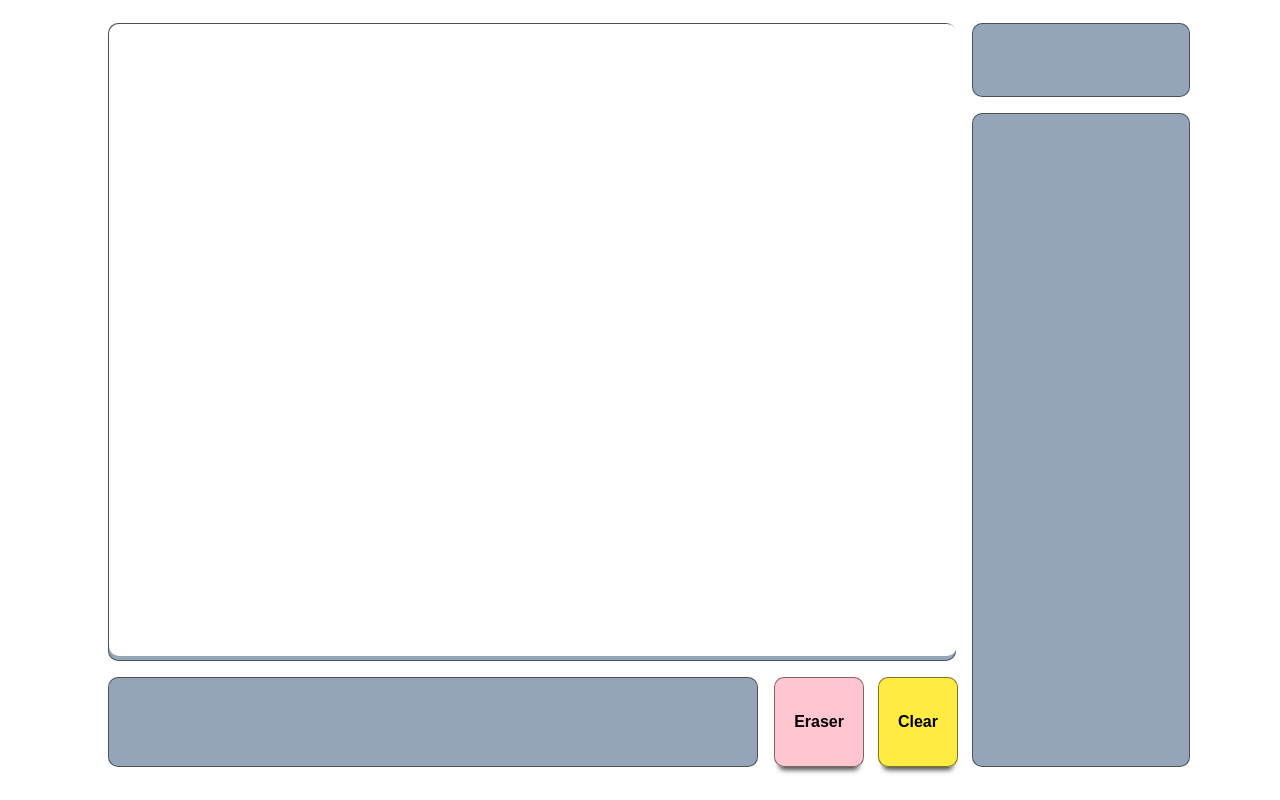
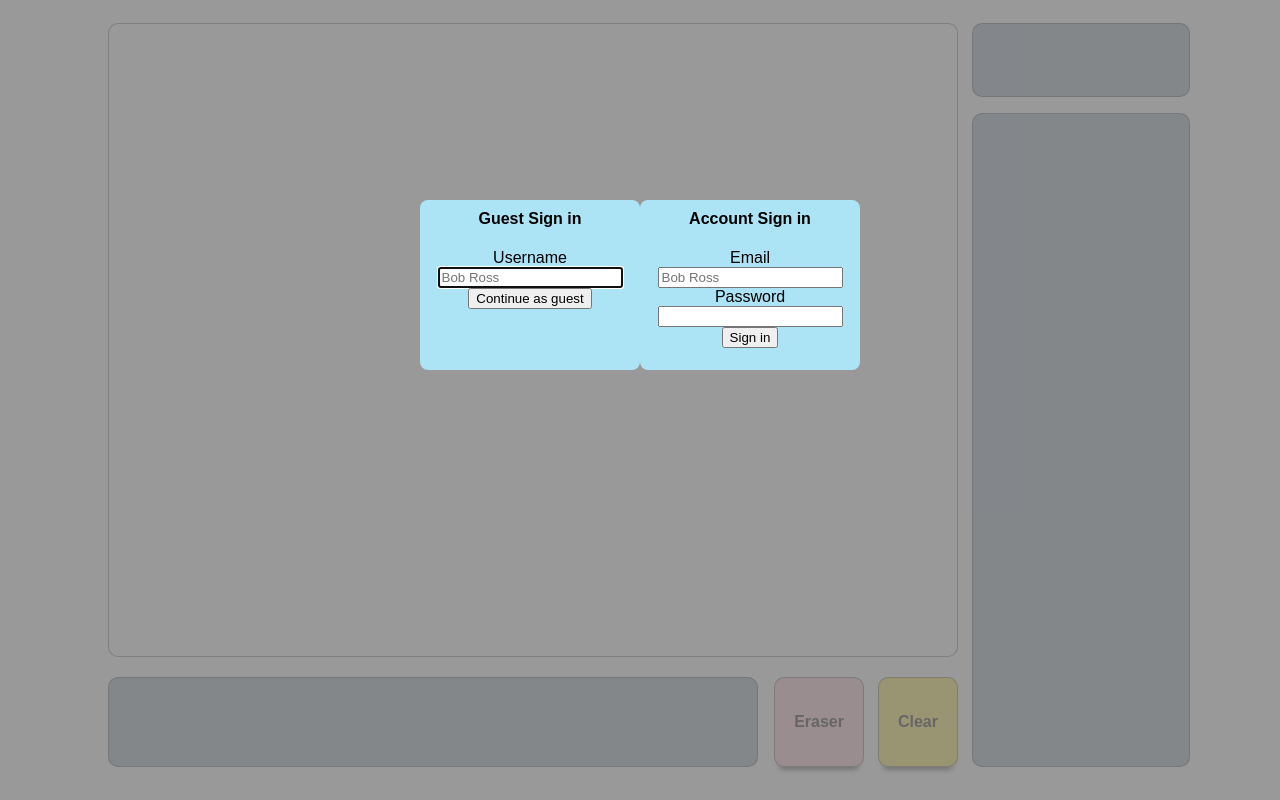
Before and after one commit to jreverett/SOFT355-PictionaryWebApp, a website: page public/index.html in a window 1280 px wide. Drawn offline with nearby package versions, Linux system fonts and the light colour scheme; no server answers.

Commit message:
AB#1 AB#12 Add socket.io scaffolding,  show prompt on connection

```diff
--- a/package.json
+++ b/package.json
@@ -25,6 +25,7 @@
     "mocha": "^6.2.2",
     "mocha-junit-reporter": "^1.23.1",
     "mongoose": "^5.7.14",
-    "nodemon": "^2.0.2"
+    "nodemon": "^2.0.2",
+    "socket.io": "^2.3.0"
   }
 }
--- a/public/index.html
+++ b/public/index.html
@@ -1,16 +1,40 @@
 <!DOCTYPE html>
-<html></html>
+<html>
+
 <head>
     <meta charset="utf-8">
     <meta name="viewport" content="width=device-width, initial-scale=1.0">
     <title>Pictionary</title>
     <link rel="stylesheet" type="text/css" href="main.css">
 </head>
+
 <body>
+    <div id="signinContainer" class="grey-fade hidden">
+        <form id="guestSignin" class="signin">
+            <h4>Guest Sign in</h4>
+            <div class="accountContainer">
+                <label for="guestUsername">Username</label>
+                <input id="guestUsername" type="text" placeholder="Bob Ross" maxlength="14" autofocus>
+                <button type="submit" id="submitGuest">Continue as guest</button>
+            </div>
+        </form>
+        <form id="accountSignin" class="signin">
+            <h4>Account Sign in</h4>
+            <div class="accountContainer">
+                <label for="accountUsername">Email</label>
+                <input id="accountUsername" type="text" placeholder="Bob Ross" maxlength="14">
+                <label for="accountPassword">Password</label>
+                <input id="accountPassword" type="password">
+                <button id="submitAccount" type="submit">Sign in</button>
+            </div>
+        </form>
+        </form>
+    </div>
+
     <div id="gameContainer">
         <div id="first-column">
             <!-- canvas -->
-                <div id="canvasContainer" class="container">
+            <div id="canvasContainer">
                 <canvas id="canvas"></canvas>
             </div>
             <div id="taskbarContainer">
@@ -36,6 +60,8 @@
     </div>
 
     <script type="text/javascript" src="https://ajax.googleapis.com/ajax/libs/jquery/3.4.1/jquery.min.js"></script>
+    <script src="/socket.io/socket.io.js"></script>
     <script type="text/javascript" src="main.js"></script>
 </body>
+
 </html>
--- a/public/main.css
+++ b/public/main.css
@@ -33,12 +33,14 @@ body {
 }
 
 #canvasContainer {
+  margin: 8px;
   height: 85%;
 }
 
 #canvas {
   overflow: hidden;
   border-radius: 10px;
+  border: 1px solid rgba(0, 0, 0, 0.5);
   background: rgb(255, 255, 255);
   cursor: crosshair;
 }
@@ -126,3 +128,46 @@ body {
   height: 90%;
 }
 /******************/
+
+/* INITIAL PROMPT */
+.grey-fade {
+  position: fixed;
+  top: 0px;
+  left: 0px;
+  width: 100%;
+  height: 100%;
+  background-color: rgba(128, 128, 128, 0.8);
+  display: none;
+  z-index: 900;
+}
+
+#signinContainer {
+  display: flex;
+  justify-content: center;
+}
+
+.signin {
+  position: relative;
+  margin-top: 200px;
+  max-height: 150px;
+  max-width: 450px;
+  padding: 25px 5px;
+  background-color:rgba(176, 237, 255, 0.9);
+  text-align: center;
+  font-family: Arial, Helvetica, sans-serif;
+  border-radius: 8px;
+  padding: 10px;
+}
+
+form > h4 {
+  margin-top: 0px;
+}
+
+.accountContainer {
+  display: flex;
+  width: 200px;
+  flex-direction: column;
+  align-items: center;
+}
+
+/******************/
--- a/public/main.js
+++ b/public/main.js
@@ -1,10 +1,17 @@
+// Data structures ///////////
+const BrushMode = Object.freeze({ PAINT: 1, ERASE: 2 });
+
+//////////////////////////////
+// Globar variables
+var socket = io();
+var user;
+var users = [];
+
 $(function () {
-  // Data structures ///////////
-  const BrushMode = Object.freeze({ PAINT: 1, ERASE: 2 });
-
   //////////////////////////////
   // Setup functions
   resizeCanvas();
+  initialPrompt();
 
   //////////////////////////////
   // Event listeners ///////////
@@ -81,6 +88,7 @@ $(function () {
   //////////////////////////////
 });
 
+// resize the canvas to match the current container size
 function resizeCanvas() {
   var canvas = document.getElementById("canvas");
   var parent = canvas.parentNode.getBoundingClientRect();
@@ -88,3 +96,26 @@ function resizeCanvas() {
   canvas.width = parent.width;
   canvas.height = parent.height;
 }
+
+// ask the user to sign in as a guest or a full account
+function initialPrompt() {
+  $('.grey-fade').fadeIn(500);
+
+  // guest account logic
+  $("#guestSignin").submit(function () {
+    event.preventDefault();
+    user = $('#guestUsername').val().trim();
+
+    if (user == '')
+      return false;
+
+    socket.emit('connection');
+    $('.grey-fade').fadeOut(300);
+  });
+
+  // full account logic
+  $("#accountSignin").submit(function () {
+    event.preventDefault();
+    user = $('');
+  });
+}
```
Also changed, not shown: index.js (+24 -5 lines), 1 other file. Lines whose indentation alone changed are shown as unchanged.
